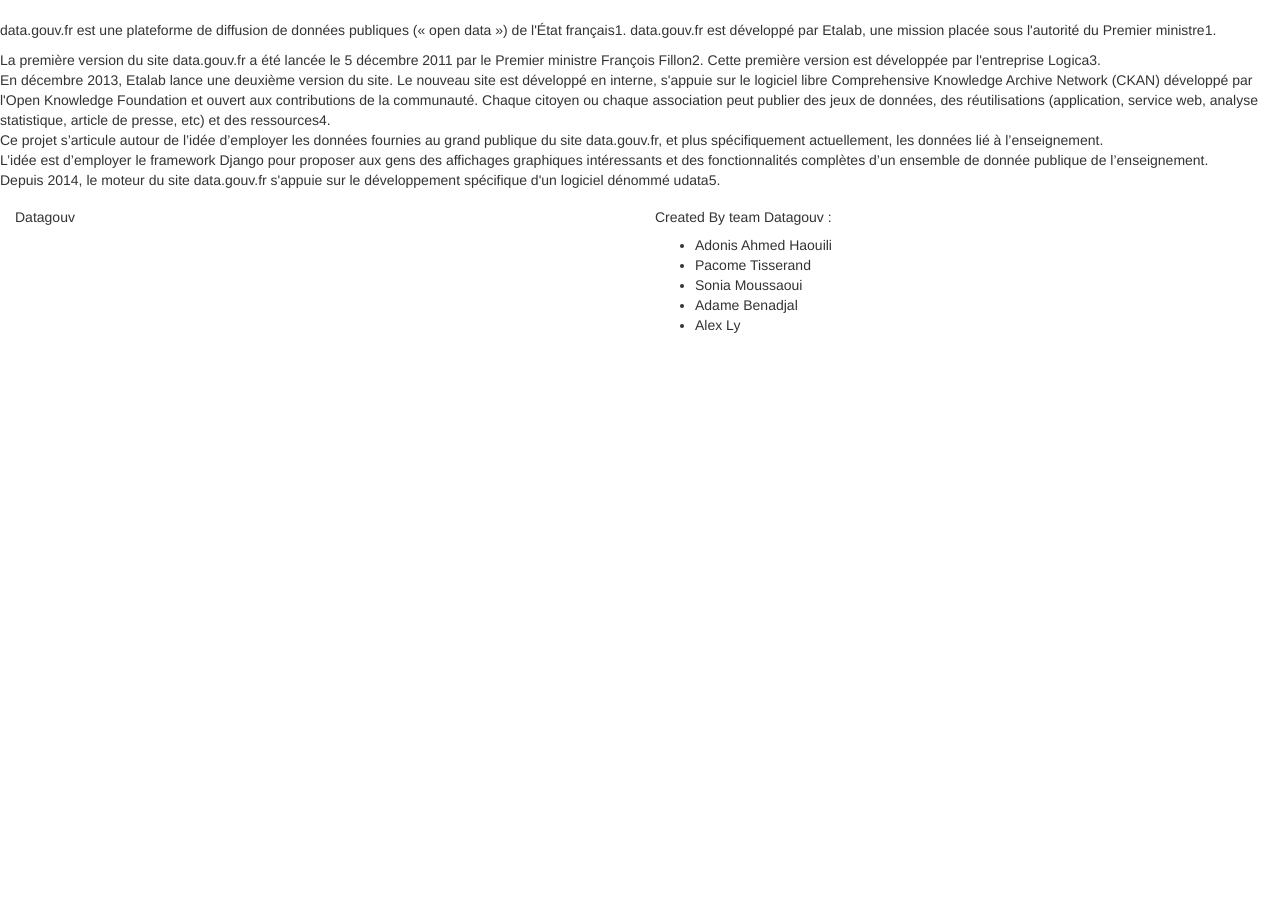
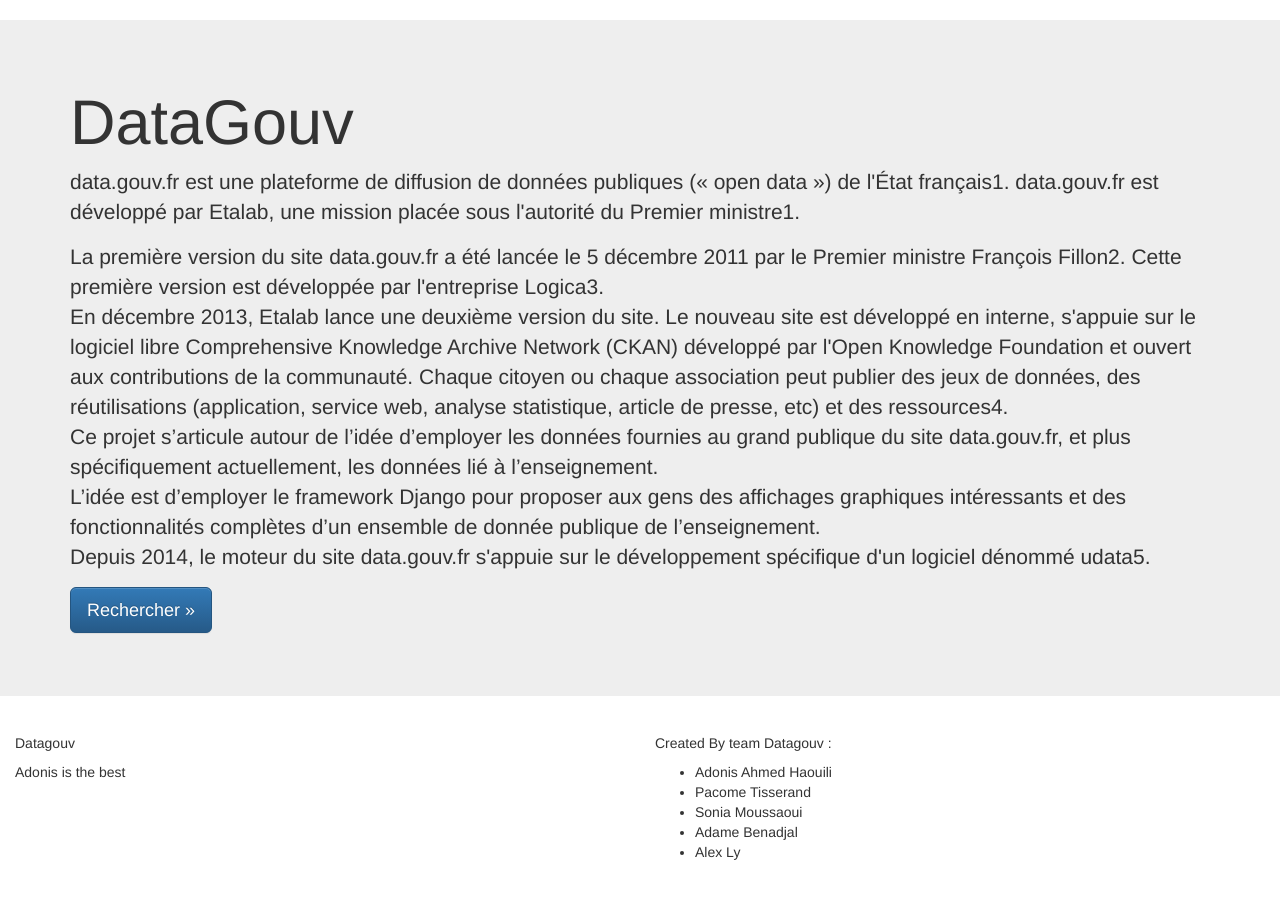
Before and after one commit to darcosion/datagouv, a Django app: template datagouv/template/description.html in a window 1280 px wide. Shown: the part 52-954 px from the top of the page. Before the commit the page ends 385 px from the top, so only its background shows below. Run offline with Django 3.2, Linux system fonts and the light colour scheme; the template is opened without the code that fills it, so the values that code supplies are empty; some libraries are stand-ins or nearby versions.

Commit message:
Modification

```diff
--- a/datagouv/template/description.html
+++ b/datagouv/template/description.html
@@ -1,12 +1,16 @@
 {% extends "base.html" %}
 
 {% block content %}
-
- <p>data.gouv.fr est une plateforme de diffusion de données publiques (« open data ») de l'État français1. data.gouv.fr est développé par Etalab, une mission placée sous l'autorité du Premier ministre1.</p>
- <p>La première version du site data.gouv.fr a été lancée le 5 décembre 2011 par le Premier ministre François Fillon2. Cette première version est développée par l'entreprise Logica3.
- <br>En décembre 2013, Etalab lance une deuxième version du site. Le nouveau site est développé en interne, s'appuie sur le logiciel libre Comprehensive Knowledge Archive Network (CKAN) développé par l'Open Knowledge Foundation et ouvert aux contributions de la communauté. Chaque citoyen ou chaque association peut publier des jeux de données, des réutilisations (application, service web, analyse statistique, article de presse, etc) et des ressources4.
- <br>Ce projet s’articule autour de l’idée d’employer les données fournies au grand publique du site data.gouv.fr, et plus spécifiquement actuellement, les données lié à l’enseignement.
- <br>L’idée est d’employer le framework Django pour proposer aux gens des affichages graphiques intéressants et des fonctionnalités complètes d’un ensemble de donnée publique de l’enseignement.
- <br>Depuis 2014, le moteur du site data.gouv.fr s'appuie sur le développement spécifique d'un logiciel dénommé udata5.</p>
-
+<div class="jumbotron">
+        <div class="container">
+          <h1 class="display-3">DataGouv</h1>
+          <p>   data.gouv.fr est une plateforme de diffusion de données publiques (« open data ») de l'État français1. data.gouv.fr est développé par Etalab, une mission placée sous l'autorité du Premier ministre1.</p>
+          <p>   La première version du site data.gouv.fr a été lancée le 5 décembre 2011 par le Premier ministre François Fillon2. Cette première version est développée par l'entreprise Logica3.
+          <br>  En décembre 2013, Etalab lance une deuxième version du site. Le nouveau site est développé en interne, s'appuie sur le logiciel libre Comprehensive Knowledge Archive Network (CKAN) développé par l'Open Knowledge Foundation et ouvert aux contributions de la communauté. Chaque citoyen ou chaque association peut publier des jeux de données, des réutilisations (application, service web, analyse statistique, article de presse, etc) et des ressources4.
+          <br>  Ce projet s’articule autour de l’idée d’employer les données fournies au grand publique du site data.gouv.fr, et plus spécifiquement actuellement, les données lié à l’enseignement.
+          <br>  L’idée est d’employer le framework Django pour proposer aux gens des affichages graphiques intéressants et des fonctionnalités complètes d’un ensemble de donnée publique de l’enseignement.
+          <br>  Depuis 2014, le moteur du site data.gouv.fr s'appuie sur le développement spécifique d'un logiciel dénommé udata5.</p>
+          <p><a class="btn btn-primary btn-lg" href="{% url 'home:recherche' %} " role="button">Rechercher »</a></p>
+        </div>
+      </div>
  {% endblock content %}
--- a/datagouv/template/footer.html
+++ b/datagouv/template/footer.html
@@ -8,7 +8,7 @@
             <!--First column-->
             <div class="col-md-6">
                 <h5 class="title">Datagouv</h5>
-                <p></p>
+                <p>Adonis is the best</p>
             </div>
             <!--/.First column-->
 
--- a/datagouv/template/header.html
+++ b/datagouv/template/header.html
@@ -2,12 +2,12 @@
 <nav class="navbar navbar-inverse">
     <div class="container-fluid">
       <div class="navbar-header">
-        <a class="navbar-brand" href="#">Data<span class="label label-default">gouv</span></a>
+        <a class="navbar-brand" href="{% url 'home:description' %}">Data<span class="label label-default">gouv</span></a>
       </div>
       <ul class="nav navbar-nav">
         <li class="active"><a href="#">Home</a></li>
-        <li><a href="">Recherche</a></li>
-        <li><a href="">Description</a></li>
+        <li><a href="{% url 'home:recherche' %}">Recherche</a></li>
+        <li><a href="{% url 'home:description' %}">Description</a></li>
         <li><a href="#">Page 3</a></li>
       </ul>
     </div>
```
